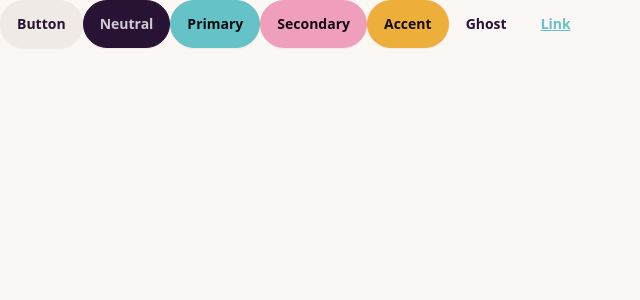
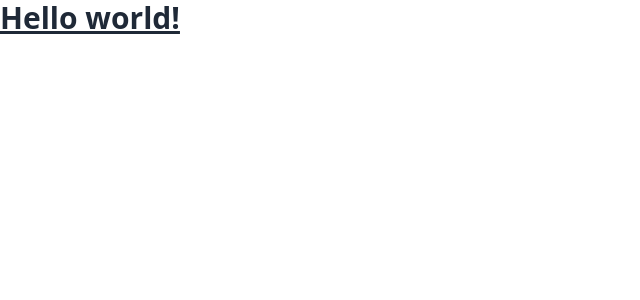
Before and after one commit to tony-cypher/skill-hub, a React (Vite) app in the folder frontend/: page / in a window 1280 px wide. Shown: the top 300 px of the page, without its empty margins (0-640 px from the left). Built offline with nearby package versions, Linux system fonts and the light colour scheme.

Commit message:
Initialized the frontend

```diff
--- a/frontend/index.html
+++ b/frontend/index.html
@@ -1,10 +1,10 @@
 <!DOCTYPE html>
-<html lang="en">
+<html lang="en" data-theme="light">
   <head>
     <meta charset="UTF-8" />
-    <link rel="icon" type="image/svg+xml" href="" />
+    <link rel="icon" type="image/svg+xml" href="/vite.svg" />
     <meta name="viewport" content="width=device-width, initial-scale=1.0" />
-    <title>Task Master</title>
+    <title>Vite + React</title>
   </head>
   <body>
     <div id="root"></div>
--- a/frontend/package.json
+++ b/frontend/package.json
@@ -11,7 +11,9 @@
   },
   "dependencies": {
     "react": "^18.3.1",
-    "react-dom": "^18.3.1"
+    "react-dom": "^18.3.1",
+    "react-icons": "^5.3.0",
+    "react-router-dom": "^7.0.1"
   },
   "devDependencies": {
     "@eslint/js": "^9.13.0",
--- a/frontend/src/App.jsx
+++ b/frontend/src/App.jsx
@@ -1,15 +1,5 @@
 function App() {
-  return (
-    <>
-      <button className="btn">Button</button>
-      <button className="btn btn-neutral">Neutral</button>
-      <button className="btn btn-primary">Primary</button>
-      <button className="btn btn-secondary">Secondary</button>
-      <button className="btn btn-accent">Accent</button>
-      <button className="btn btn-ghost">Ghost</button>
-      <button className="btn btn-link">Link</button>
-    </>
-  );
+  return <h1 className="text-3xl font-bold underline">Hello world!</h1>;
 }
 
 export default App;
--- a/frontend/tailwind.config.js
+++ b/frontend/tailwind.config.js
@@ -1,5 +1,4 @@
 import daisyui from "daisyui";
-// import daisyUIThemes from "daisyui/src/theming/themes";
 
 /** @type {import('tailwindcss').Config} */
 export default {
@@ -9,6 +8,6 @@ export default {
   },
   plugins: [daisyui],
   daisyui: {
-    themes: ["cupcake", "dark"],
+    themes: ["light", "dark"],
   },
 };
```
Also changed, not shown: 2 other files (tests, documents, lock files or other folders).
